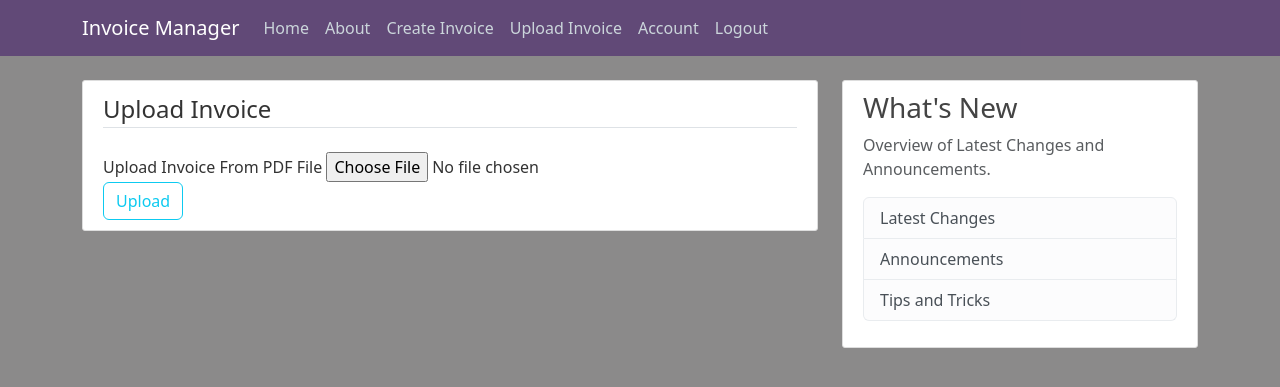
After one commit to bart3br/Invoice-Manager, a Flask app: page /invoice/upload in a window 1280 px wide. The commit adds this page. Shown: the top 387 px of the page. Run offline with Flask 3, Linux system fonts and the light colour scheme; a user stored in the database is signed in; parts of the project's set-up code (start-up, migrations or seed data) failed here and were passed over; some libraries are stand-ins or nearby versions.

Commit message:
upload invoices from file

```diff
--- a/application/forms.py
+++ b/application/forms.py
@@ -61,3 +61,11 @@ class InvoiceForm(FlaskForm):
     entries = TextAreaField('Entries', validators=[DataRequired()])
     amount = StringField('Amount', validators=[DataRequired()])
     submit = SubmitField('Upload')
+
+class UploadInvoiceForm(FlaskForm):
+    invoice_file = FileField('Upload Invoice From PDF File', validators=[FileAllowed(['pdf'])])
+    submit = SubmitField('Upload')
+
+    def validate_file(self, invoice):
+        if not invoice.data:
+            raise ValidationError('Please choose a PDF file to upload new invoice.')
--- a/application/reader.py
+++ b/application/reader.py
@@ -125,6 +125,12 @@ def get_invoice_data(filename: str) -> dict:
     }
     return invoice_data
 
+def convert_entries_to_string(entries: list[dict]) -> str:
+    entries_str = ''
+    for entry in entries:
+        entries_str += f"{entry['name']}\t{entry['quantity']}\t{entry['price']}\t{entry['total_price']}\t{entry['tax']}\n"
+    return entries_str
+
 #testing the functions
 def reading_test():
     for root, dirs, files in os.walk('application\static\pdf_files'):
--- a/application/routes.py
+++ b/application/routes.py
@@ -1,7 +1,8 @@
 from flask import render_template, url_for, flash, redirect, request, abort
 from application import app, db, bcrypt
 from application.models import User, Invoice, Entry
-from application.forms import RegistrationForm, LoginForm, UpdateAccountForm, InvoiceForm
+from application.forms import RegistrationForm, LoginForm, UpdateAccountForm, InvoiceForm, UploadInvoiceForm
+from application.reader import get_invoice_data, convert_entries_to_string
 from flask_login import login_user, current_user, logout_user, login_required
 import secrets
 import os
@@ -105,6 +106,23 @@ def new_invoice():
         return redirect(url_for('home'))
     return render_template('create_invoice.html', title='New Invoice', form=form, legend='New Invoice')
 
+@app.route('/invoice/upload', methods=['GET', 'POST'])
+@login_required
+def upload_invoice():
+    form = UploadInvoiceForm()
+    if form.validate_on_submit():
+        #TODO HERE IS THE CONFLICT WITH CONTENT AND ENTRIES
+        picture_fn = form.invoice_file.data.filename
+        picture_path = os.path.join(app.root_path,'static/pdf_files', picture_fn)
+        extracted_data = get_invoice_data(picture_path)
+        invoice = Invoice(name=extracted_data['name'], content=convert_entries_to_string(extracted_data['entries']),
+                          amount=extracted_data['total_amount'], author=current_user)
+        db.session.add(invoice)
+        db.session.commit()
+        flash('Created a new invoice!', 'success')
+        return redirect(url_for('home'))
+    return render_template('upload_invoice.html', title='Upload Invoice', form=form, legend='Upload Invoice')
+
 @app.route('/invoice/<int:invoice_id>')
 def invoice(invoice_id):
     invoice = Invoice.query.get_or_404(invoice_id)
--- a/application/templates/layout.html
+++ b/application/templates/layout.html
@@ -29,7 +29,8 @@
               <!-- Navbar Right Side -->
               <div class="navbar-nav">
                 {% if current_user.is_authenticated %}
-                <a class="nav-item nav-link" href="{{ url_for('new_invoice') }}">Create Invoice</a>
+                  <a class="nav-item nav-link" href="{{ url_for('new_invoice') }}">Create Invoice</a>
+                  <a class="nav-item nav-link" href="{{ url_for('upload_invoice') }}">Upload Invoice</a>
                   <a class="nav-item nav-link" href="{{ url_for('account') }}">Account</a>
                   <a class="nav-item nav-link" href="{{ url_for('logout') }}">Logout</a>
                 {% else %}
--- /dev/null
+++ b/application/templates/upload_invoice.html
@@ -0,0 +1,23 @@
+{% extends "layout.html" %}
+{% block content %}
+<div class="content-section">
+    <form method="POST" action="" enctype="multipart/form-data">
+        {{ form.hidden_tag() }}
+        <fieldset class="form-group">
+            <legend class="border-bottom mb-4">{{ legend }}</legend>
+            <div class="form-group">
+                {{ form.invoice_file.label(class="form-control-label") }}
+                {{ form.invoice_file(class="form-control-file") }}
+                {% if form.invoice_file.errors %}
+                    {% for error in form.invoice_file.errors %}
+                        <span class="text-danger">{{ error }}</span><br>
+                    {% endfor %}
+                {% endif %}
+            </div>
+        </fieldset>
+        <div class="form-group">
+            {{ form.submit(class="btn btn-outline-info") }}
+        </div>
+    </form>
+</div>
+{% endblock content %}
```
Also changed, not shown: instance/site.db, 1 other file.
